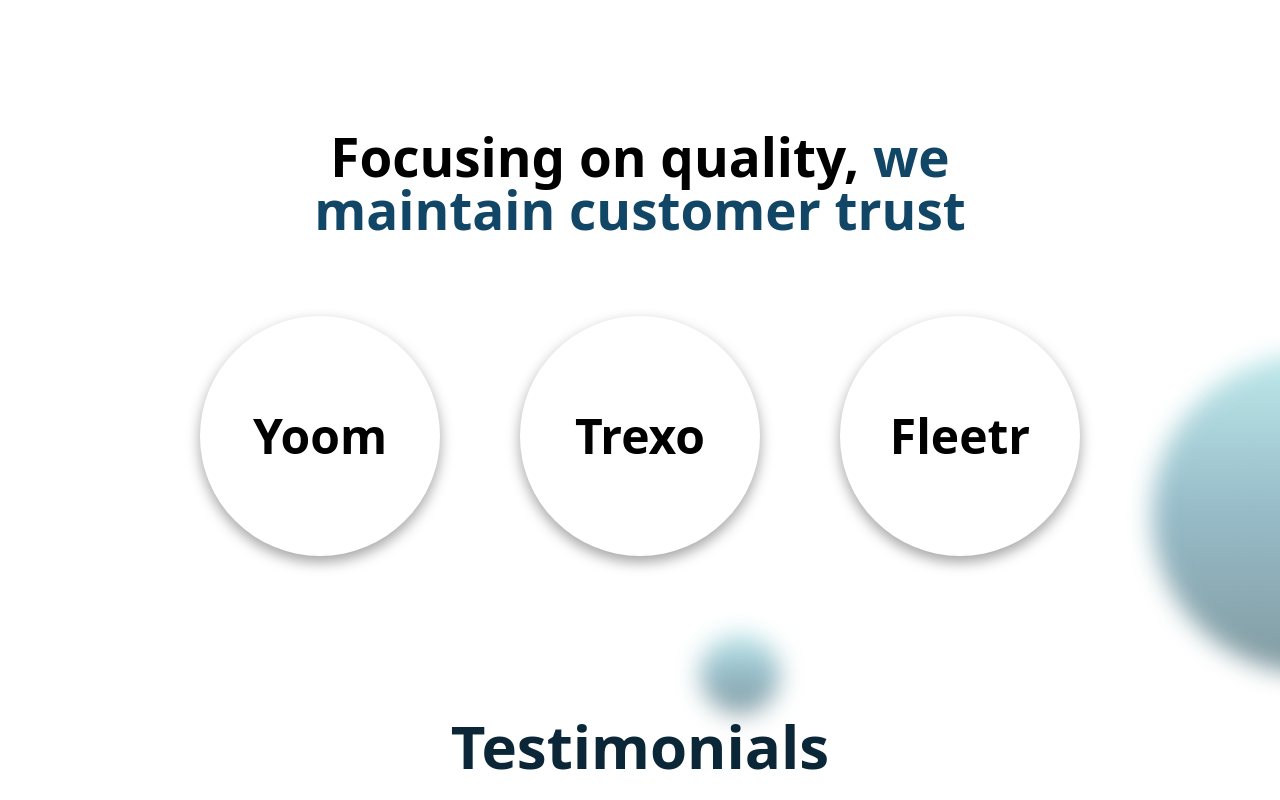
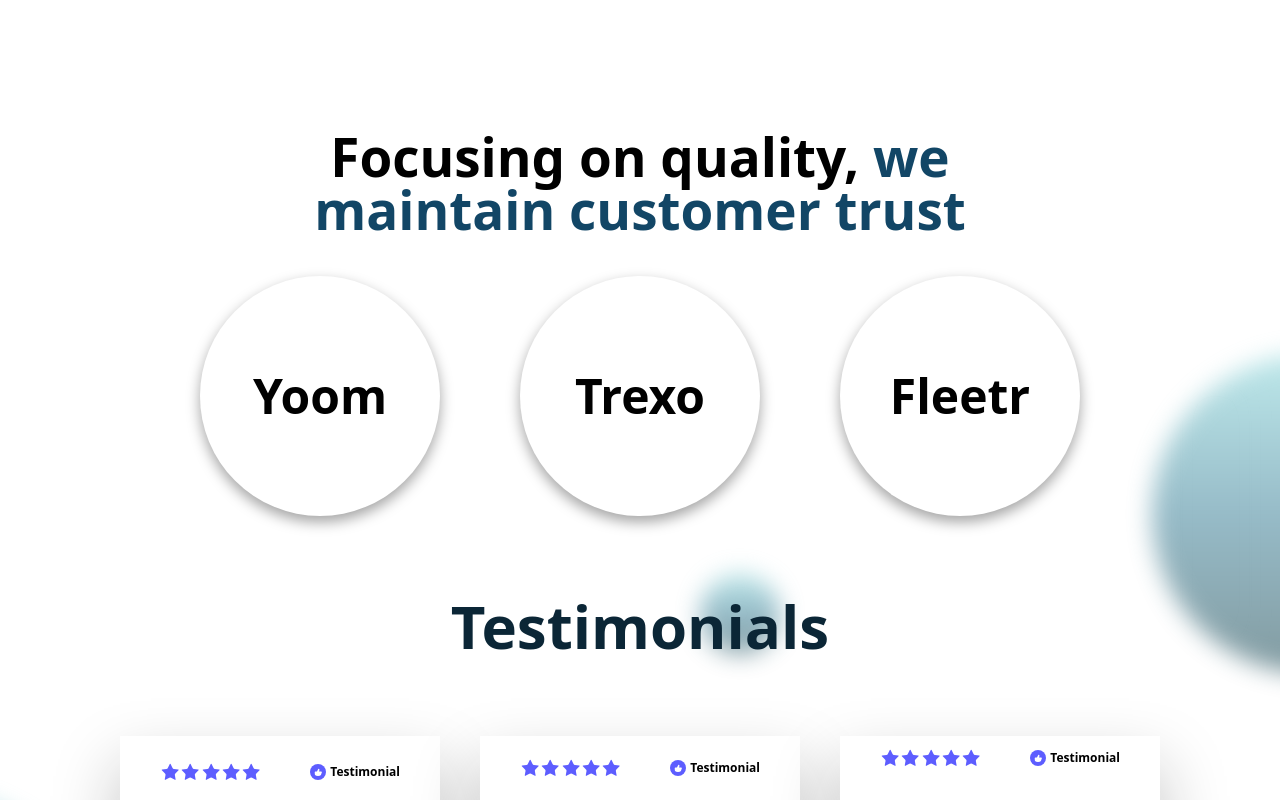
Before and after one commit to THEYASHGAUR/forgebyte-final, a Next.js app: page /testimonial in a window 1280 px wide. Shown: the part 800-1600 px from the top of the page. Built offline with nearby package versions, Linux system fonts and the light colour scheme.

Commit message:
feat: added testimonial page animation

```diff
--- a/app/testimonial/page.jsx
+++ b/app/testimonial/page.jsx
@@ -1,17 +1,57 @@
-import React from 'react'
+'use client'
+import React, {useEffect, useRef, useState} from 'react'
 import Footer from '../components/Footer'
 import { Star, ThumbsUp } from 'lucide-react'
 
 const page = () => {
+  const secondSectionRef = useRef(null);
+  const thirdSectionRef = useRef(null);
+
+  // Visibility states for each section
+  const [isSecondVisible, setIsSecondVisible] = useState(false);
+  const [isThirdVisible, setIsThirdVisible] = useState(false);
+
+  // Intersection Observer logic
+  useEffect(() => {
+    const observerCallback = (entries) => {
+      entries.forEach((entry) => {
+        if (entry.target.id === 'second-section') {
+          setIsSecondVisible(entry.isIntersecting);
+        } else if (entry.target.id === 'third-section') {
+          setIsThirdVisible(entry.isIntersecting);
+        }
+      });
+    };
+
+    const observerOptions = {
+      root: null,
+      rootMargin: '0px 0px -10% 0px', // Trigger when 30% of the section is visible
+      threshold: 0,
+    };
+
+    const observer = new IntersectionObserver(observerCallback, observerOptions);
+    const secondSectionElement = secondSectionRef.current;
+    const thirdSectionElement = thirdSectionRef.current;
+
+    // Observe all sections
+    if (secondSectionElement) observer.observe(secondSectionElement);
+    if (thirdSectionElement) observer.observe(thirdSectionElement);
+
+    return () => {
+      // Cleanup observers
+      if (secondSectionElement) observer.unobserve(secondSectionElement);
+      if (thirdSectionElement) observer.unobserve(thirdSectionElement);
+    };
+  }, []);
   return (
     <main className='overflow-x-hidden'>
 
-      <div className='md:min-h-[682px] min-h-[500px] sm:min-h-[600px] flex flex-col overflow-hidden gap-y-10 justify-center px-4 sm:px-8 md:px-16 lg:px-40 relative bg-[#031e2e]'>
+      <section className='md:min-h-[682px] min-h-[500px] sm:min-h-[600px] flex flex-col overflow-hidden gap-y-10 justify-center px-4 sm:px-8 md:px-16 lg:px-40 relative bg-[#031e2e]'>
         {/* Absolute positioned elements remain unchanged */}
         <div className='absolute -left-[400px] size-[711px] rounded-full bg-gradient-to-t from-[#041F3F] via-[#103B5B] to-[#194F6F] blur-lg backdrop-blur-lg' />
         <div className='absolute hidden md:block -bottom-1/4 -right-1/4 size-[711px] rounded-full bg-gradient-to-t from-[#041F3F] via-[#103B5B] to-[#194F6F] blur-lg backdrop-blur-lg' />
         <div className='absolute hidden lg:block right-1/3 top-[10%] size-[136px] rounded-full bg-gradient-to-t from-[#041F3F] via-[#103B5B] to-[#194F6F] blur-lg backdrop-blur-lg' />
-        <div className='absolute flex flex-wrap justify-evenly items-center bottom-0 right-0 h-auto sm:h-[179px] w-3/4 sm:w-[500px] md:w-[720px] bg-white rounded-l-[40px] rounded-tr-[40px] p-4'>
+        <div className='absolute opacity-0 animate-[appearFromBelow_1s_ease-out_forwards] [animation-delay:0.1s] flex flex-wrap justify-evenly items-center bottom-0 right-0 h-auto sm:h-[179px] w-3/4 sm:w-[500px] md:w-[720px] bg-white rounded-l-[40px] rounded-tr-[40px] p-4'>
           {['Project Completed', 'World Wide Client', 'Awards Received', 'Clients Satisfaction'].map((item, index) => (
             <div key={index} className='text-center mb-4 sm:mb-0'>
               <h2 className='text-[#0a2b3e] font-semibold text-2xl sm:text-4xl'>150+</h2>
@@ -19,28 +59,30 @@ const page = () => {
             </div>
           ))}
         </div>
-        <h1 className='text-white text-4xl sm:text-5xl md:text-6xl lg:text-7xl font-bold z-20 mt-8 sm:mt-0'>Journey of Innovation<br/>and Excellence</h1>
-        <p className='text-white z-20 text-base sm:text-lg md:text-xl w-full sm:w-10/12 md:w-8/12 lg:w-7/12'>Our journey from beginnings to breakthroughs has been fueled by innovation, dedication, and an unyielding commitment to excellence</p>
-      </div>
-      <div className='flex flex-col py-20 sm:py-40 relative justify-center items-center gap-y-10 sm:gap-y-20'>
+        <h1 className={`text-white text-4xl sm:text-5xl md:text-6xl lg:text-7xl font-bold z-20 mt-8 sm:mt-0 opacity-0 animate-[appearFromBelow_1s_ease-out_forwards]`}>Journey of Innovation<br/>and Excellence</h1>
+        <p className='text-white z-20 text-base sm:text-lg md:text-xl w-full sm:w-10/12 md:w-8/12 lg:w-7/12 opacity-0 animate-[appearFromBelow_1s_ease-out_forwards] [animation-delay:0.1s]'>Our journey from beginnings to breakthroughs has been fueled by innovation, dedication, and an unyielding commitment to excellence</p>
+      </section>
+      <section className='flex flex-col py-20 sm:py-40 relative justify-center items-center gap-y-10 sm:gap-y-20'>
         {/* Absolute positioned elements remain unchanged */}
         <div className='absolute -right-48 top-96 size-80 bg-gradient-to-t from-[#053642] via-[#2d7790] to-[#7cd2d6] opacity-50 rounded-full backdrop-blur-xl blur-md' />
         <div className='absolute left-[700px] size-20 bg-gradient-to-t from-[#053642] via-[#2d7790] to-[#7cd2d6] opacity-50 rounded-full backdrop-blur-xl blur-md' />
         <div className='absolute size-[450px] -left-80 bottom-5 bg-gradient-to-t from-[#053642] via-[#2d7790] to-[#7cd2d6] opacity-50 rounded-full backdrop-blur-xl blur-md' />
-        <h1 className='font-semibold text-3xl sm:text-4xl md:text-5xl lg:text-[53px] text-center'>Focusing on quality, <span className='text-[#124666]'>we<br/>maintain customer trust</span></h1>
-        <div className='flex flex-wrap justify-center gap-8 sm:gap-x-20 mb-10 sm:mb-20'>
-          {['Yoom', 'Trexo', 'Fleetr'].map((item, index) => (
-            <div key={index} className='w-[180px] h-[180px] sm:w-[240px] sm:h-[240px] rounded-full bg-white [box-shadow:_0px_6px_14px_0px_#0000005C] flex justify-center items-center text-3xl sm:text-5xl font-semibold'>{item}</div>
-          ))}
+        <div ref={secondSectionRef} id='second-section' className={`w-full space-y-10 ${isSecondVisible?'opacity-100':'opacity-0'}`}>
+          <h1 className={`font-semibold text-3xl sm:text-4xl md:text-5xl lg:text-[53px] text-center ${isSecondVisible ? 'opacity-0 animate-[appearFromBelow_1s_ease-out_forwards] [animation-delay:0.1s]' : 'opacity-0'}`}>Focusing on quality, <span className='text-[#124666]'>we<br/>maintain customer trust</span></h1>
+          <div className={`flex flex-wrap justify-center gap-8 sm:gap-x-20 mb-10 sm:mb-20 ${isSecondVisible ? 'opacity-0 animate-[appearFromBelow_1s_ease-out_forwards] [animation-delay:0.2s]':'opacity-0'}`}>
+            {['Yoom', 'Trexo', 'Fleetr'].map((item, index) => (
+              <div key={index} className='w-[180px] h-[180px] sm:w-[240px] sm:h-[240px] rounded-full bg-white [box-shadow:_0px_6px_14px_0px_#0000005C] flex justify-center items-center text-3xl sm:text-5xl font-semibold'>{item}</div>
+            ))}
+          </div>
         </div>
-        <h1 className='text-[#0B2636] text-4xl sm:text-5xl md:text-6xl font-extrabold'>Testimonials</h1>
+        <h1 ref={thirdSectionRef} id='third-section' className={`text-[#0B2636] text-4xl sm:text-5xl md:text-6xl font-extrabold ${isThirdVisible ? 'opacity-0 animate-[appearFromBelow_1s_ease-out_forwards] [animation-delay:0.1s]':'opacity-0'}`}>Testimonials</h1>
         <div className='flex flex-wrap justify-center gap-8 sm:gap-x-10 z-10'>
           {[
             { name: 'Yoom', role: 'Founder', text: 'Website design did exactly what you said it does. Just what I was looking for. Nice work on your website design.' },
             { name: 'Fleetr', role: 'Founder and CEO', text: 'Dude, your stuff is the bomb! House rent is the real deal! I STRONGLY recommend house rent to EVERYONE interested in running a successful online business!' },
             { name: 'Trexo', role: 'Founder', text: 'Since I invested in software I made over 100,000 dollars profits. The service was excellent. I wish I would have thought of it first.' }
           ].map((testimonial, index) => (
-            <div key={index} className={`w-[320px] flex flex-col justify-center bg-white [box-shadow:_0px_28.93px_61.56px_0px_#15151540;] ${index%2!=0?'gap-y-8 p-10 h-[361.55px]':'gap-y-6 sm:gap-y-8 p-6 sm:p-10 h-auto sm:h-[313.55px]'}`}>
+            <div key={index} className={`w-[320px] flex flex-col justify-center bg-white [box-shadow:_0px_28.93px_61.56px_0px_#15151540;] ${index%2!=0?'gap-y-8 p-10 h-[361.55px]':'gap-y-6 sm:gap-y-8 p-6 sm:p-10 h-auto sm:h-[313.55px]'}  ${isThirdVisible ? `opacity-0 animate-[appearFromBelow_1s_ease-out_forwards] [animation-delay:0.${index + 1}s]`:'opacity-0'}`}>
               <div className='flex justify-between items-center'>
                 <div className='flex'>
                   {[...Array(5)].map((_, i) => (
@@ -63,7 +105,7 @@ const page = () => {
             </div>
           ))}
         </div>
-      </div>
+      </section>
       <Footer />
     </main>
   )
```
